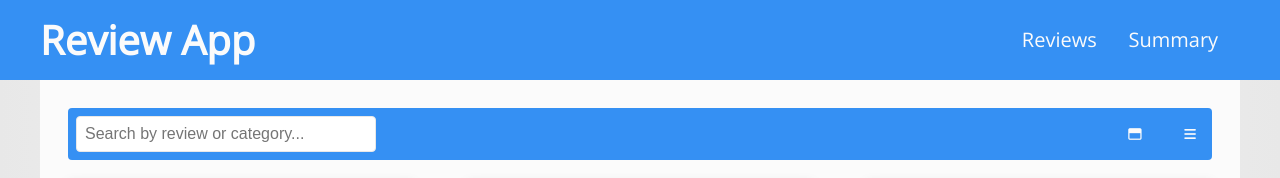
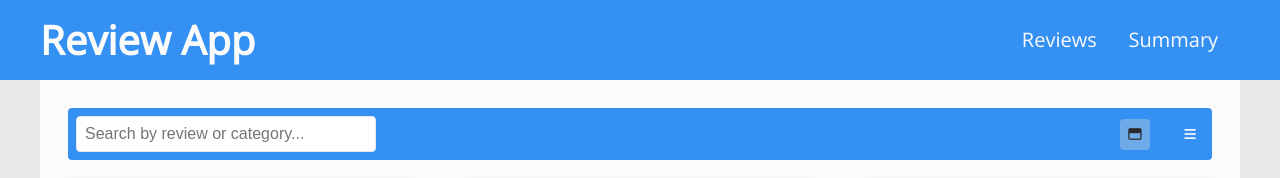
Before and after one commit to Jesrogers/review-app-frontend, a React (Create React App) app: page / in a window 1280 px wide. Shown: the top 178 px of the page. Built offline with nearby package versions, Linux system fonts and the light colour scheme.

Commit message:
reviewSection layout buttons

```diff
--- a/src/components/ReviewSectionFilters/ReviewSectionFilters.js
+++ b/src/components/ReviewSectionFilters/ReviewSectionFilters.js
@@ -1,16 +1,26 @@
 import React from 'react';
 import styles from './ReviewSectionFilters.module.scss';
 
-const ReviewSectionFilters = () => {
+const ReviewSectionFilters = ({
+  rowLayout,
+  onRowLayoutChange,
+  onCardLayoutChange,
+}) => {
   return (
     <div className={styles.reviewSection}>
       <input type="text" placeholder="Search by review or category..." />
 
       <div>
-        <button>
+        <button
+          className={rowLayout ? null : styles.active}
+          onClick={onCardLayoutChange}
+        >
           <span className="far fa-window-maximize"></span>
         </button>
-        <button>
+        <button
+          className={rowLayout ? styles.active : null}
+          onClick={onRowLayoutChange}
+        >
           <span className="fas fa-bars"></span>
         </button>
       </div>
--- a/src/components/ReviewSectionFilters/ReviewSectionFilters.module.scss
+++ b/src/components/ReviewSectionFilters/ReviewSectionFilters.module.scss
@@ -20,6 +20,7 @@
         cursor: pointer;
         background: none;
         border: 0;
+        border-radius: 4px;
 
         &:hover,
         &:active {
@@ -30,7 +31,11 @@
         &:not(:last-child) {
             margin-right: 2em;
         }
+
+        &.active {
+            color: #2b2b2b;
+            background: #d5d5d55c;
+        }
     }
 
-
 }
--- a/src/pages/Reviews/Reviews.js
+++ b/src/pages/Reviews/Reviews.js
@@ -1,16 +1,31 @@
-import React from 'react';
+import React, { useState } from 'react';
 import styles from './Reviews.module.scss';
 import NoReviewsMessage from '../../components/NoReviewsMessage/NoReviewsMessage';
 import ReviewCard from '../../components/ReviewCard/ReviewCard';
 import ReviewSectionFilters from '../../components/ReviewSectionFilters/ReviewSectionFilters';
 
 const Reviews = ({ reviews }) => {
+  const [rowLayout, setRowLayout] = useState(false);
+  const layoutClass = rowLayout ? styles.rows : styles.cards;
+
+  const handleRowLayoutChange = () => {
+    setRowLayout(true);
+  };
+
+  const handleCardLayoutChange = () => {
+    setRowLayout(false);
+  };
+
   return (
     <section className={styles.reviewSection}>
       <header>
-        <ReviewSectionFilters />
+        <ReviewSectionFilters
+          rowLayout={rowLayout}
+          onRowLayoutChange={handleRowLayoutChange}
+          onCardLayoutChange={handleCardLayoutChange}
+        />
       </header>
-      <div className={styles.reviewSection__content}>
+      <div className={`${styles.reviewSection__content} ${layoutClass}`}>
         {reviews.length ? (
           reviews.map((review) => (
             <ReviewCard review={review} key={review.id} />
--- a/src/pages/Reviews/Reviews.module.scss
+++ b/src/pages/Reviews/Reviews.module.scss
@@ -11,12 +11,20 @@
 
     &__content {
         display: flex;
-        flex-flow: row wrap;
-        align-items: flex-start;
         justify-content: space-between;
+
         position: relative;
         height: 100%;
         min-height: 37.5rem;
         text-align: center;
     }
 }
+
+.cards {
+    flex-flow: row wrap;
+    align-items: flex-start;
+}
+
+.rows {
+    flex-flow: column wrap;
+}
```
